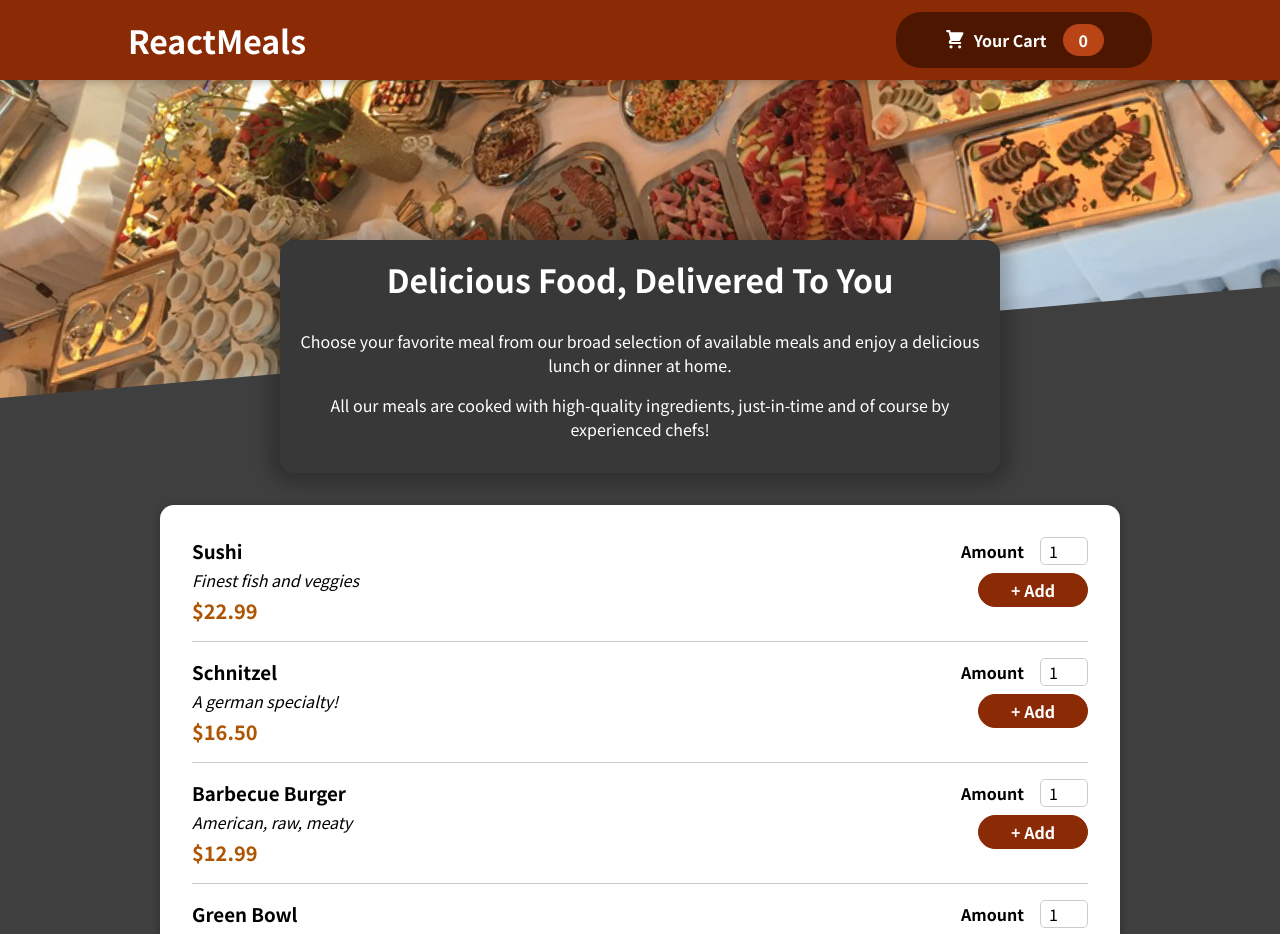
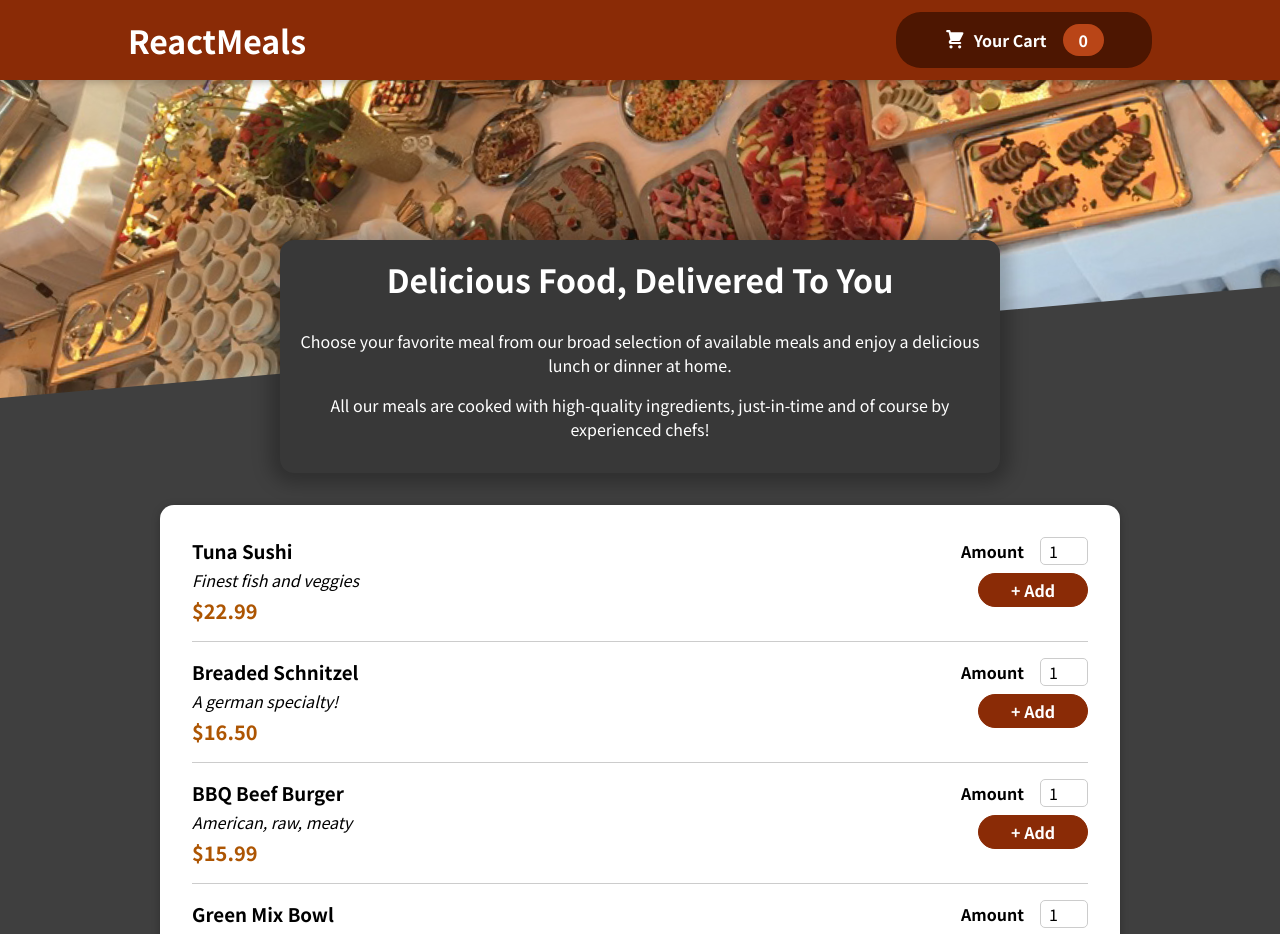
Before and after one commit to Ccharliiee/FoodOrderS171, a React (Create React App) app in the folder 01-starting-project/: page / in a window 1280 px wide. Shown: the top 934 px of the page. Built offline with nearby package versions, Linux system fonts and the light colour scheme; no server answers.

Commit message:
Fetch data from firebase db

```diff
--- a/01-starting-project/src/components/Meals/AvailableMeals.js
+++ b/01-starting-project/src/components/Meals/AvailableMeals.js
@@ -1,36 +1,65 @@
-import Card from '../UI/Card';
-import MealItem from './MealItem/MealItem';
-import classes from './AvailableMeals.module.css';
+import React, { useEffect, useState } from "react";
+
+import useHttp from "../hooks/useHttp";
+
+import Card from "../UI/Card";
+import MealItem from "./MealItem/MealItem";
+import classes from "./AvailableMeals.module.css";
 
 const DUMMY_MEALS = [
   {
-    id: 'm1',
-    name: 'Sushi',
-    description: 'Finest fish and veggies',
+    id: "ts1",
+    name: "Tuna Sushi",
+    description: "Finest fish and veggies",
     price: 22.99,
   },
   {
-    id: 'm2',
-    name: 'Schnitzel',
-    description: 'A german specialty!',
+    id: "bs2",
+    name: "Breaded Schnitzel",
+    description: "A german specialty!",
     price: 16.5,
   },
   {
-    id: 'm3',
-    name: 'Barbecue Burger',
-    description: 'American, raw, meaty',
-    price: 12.99,
+    id: "bbb3",
+    name: "BBQ Beef Burger",
+    description: "American, raw, meaty",
+    price: 15.99,
   },
   {
-    id: 'm4',
-    name: 'Green Bowl',
-    description: 'Healthy...and green...',
+    id: "gmb4",
+    name: "Green Mix Bowl",
+    description: "Mix of green",
     price: 18.99,
   },
 ];
 
 const AvailableMeals = () => {
-  const mealsList = DUMMY_MEALS.map((meal) => (
+  const [mealsState, setMealsState] = useState(DUMMY_MEALS);
+  const { isLoading, error, sendRequest: fetchTasks } = useHttp();
+
+  useEffect(() => {
+    fetchTasks({
+      url: "https://react-http-6b4a6.firebaseio.com/food.json",
+      path: "/tasks/foodorderapp",
+      rpLoader: (mealsdata) => {
+        const rpMeals = [];
+
+        for (const mealKey in mealsdata) {
+          rpMeals.push({
+            id: mealKey,
+            name: mealsdata[mealKey].name,
+            description: mealsdata[mealKey].description,
+            price: mealsdata[mealKey].price,
+          });
+        }
+
+        setMealsState(rpMeals);
+        console.log("mealsdata[rpMeals]:   ", rpMeals);
+      },
+    });
+  }, [fetchTasks]);
+
+  const mealsList = (mealsState ?? DUMMY_MEALS).map((meal) => (
     <MealItem
       key={meal.id}
       id={meal.id}
@@ -43,7 +72,7 @@ const AvailableMeals = () => {
   return (
     <section className={classes.meals}>
       <Card>
-        <ul>{mealsList}</ul>
+        <ul>{!isLoading && mealsList}</ul>
       </Card>
     </section>
   );
--- /dev/null
+++ b/01-starting-project/src/components/hooks/useHttp.js
@@ -0,0 +1,37 @@
+import { useState, useCallback } from "react";
+
+const useHttp = () => {
+  const [isLoading, setIsLoading] = useState(false);
+  const [error, setError] = useState(null);
+
+  const sendRequest = useCallback(async (requestConfig) => {
+    setIsLoading(true);
+    setError(null);
+    try {
+      const response = await fetch(requestConfig.url, {
+        method: requestConfig.method ?? "get",
+        body: requestConfig.body ? JSON.stringify(requestConfig.body) : null,
+        headers: requestConfig.header ?? {},
+        path: requestConfig.path ?? "",
+      });
+
+      if (!response.ok) {
+        throw new Error("Request failed!");
+      }
+
+      const data = await response.json();
+      requestConfig.rpLoader(data);
+    } catch (err) {
+      setError(err.message || "Something went wrong!");
+    }
+    setIsLoading(false);
+  }, []);
+
+  return {
+    isLoading,
+    error,
+    sendRequest,
+  };
+};
+
+export default useHttp;
```
